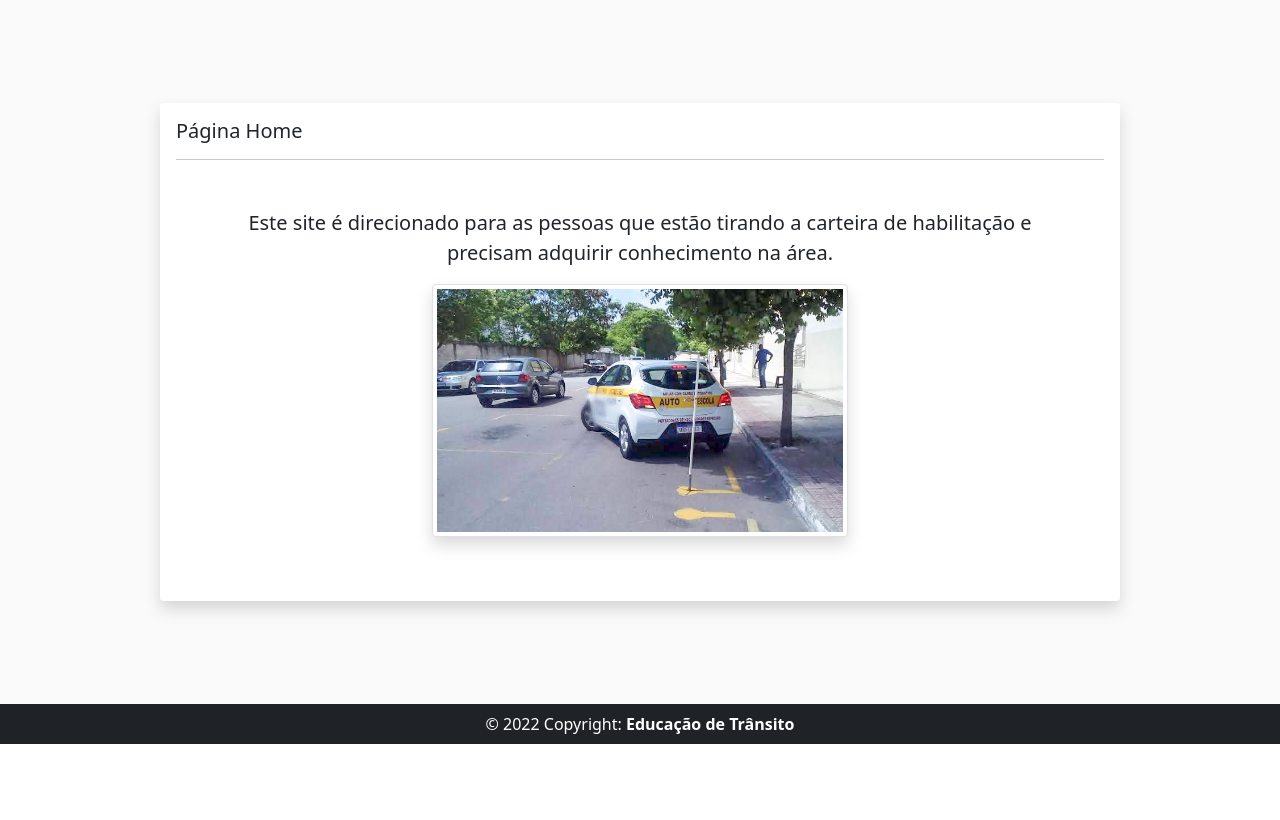
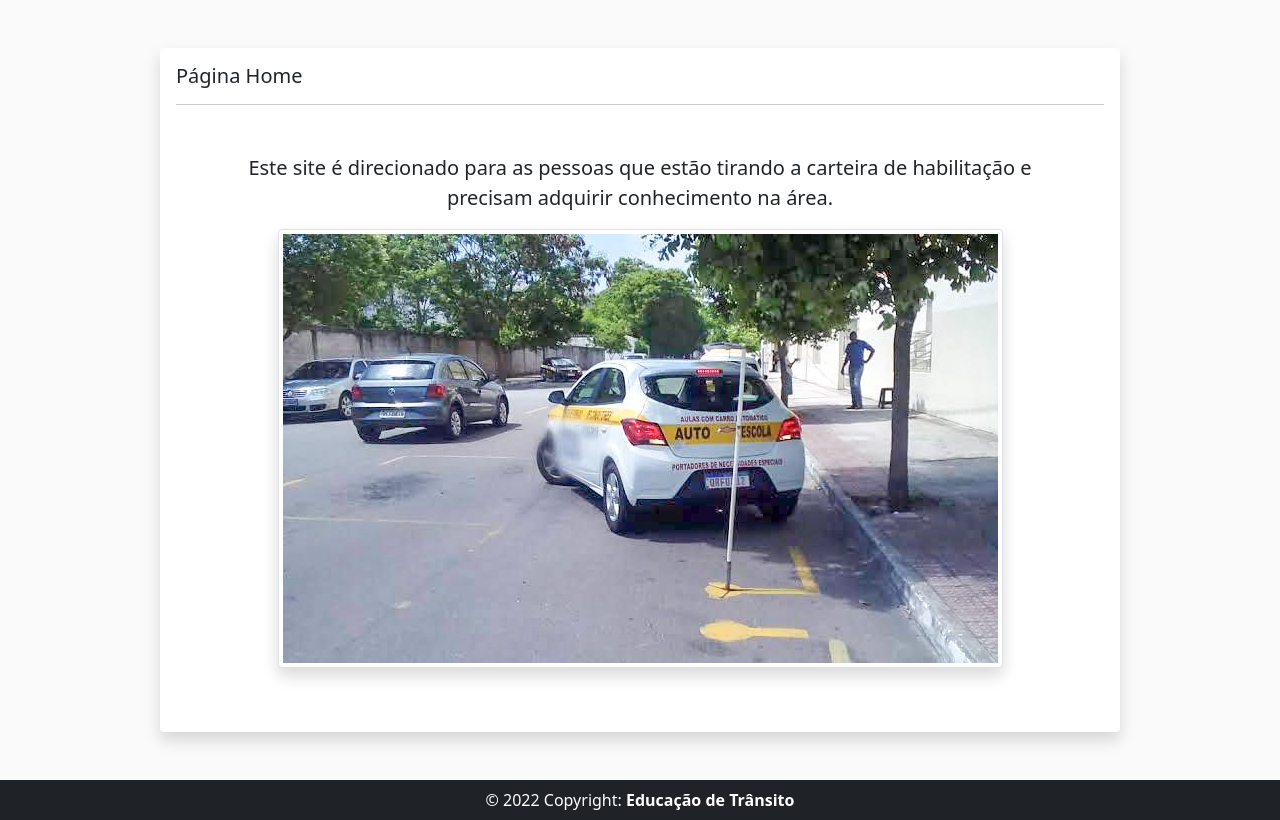
Before and after one commit to eunael/proj_sinal_transito, a Django app: page / in a window 1280 px wide. Shown: the part 56-876 px from the top of the page. Before the commit the page ends 800 px from the top, so only its background shows below. Run offline with Django 4.2, Linux system fonts and the light colour scheme.

Commit message:
Update index.html

```diff
--- a/templates/app_site/index.html
+++ b/templates/app_site/index.html
@@ -8,7 +8,7 @@
 <div class="text-center m-5">
   <p class="fs-5">Este site é direcionado para as pessoas que estão tirando a carteira de habilitação e precisam adquirir conhecimento na área.</p>
 
-  <img src="/static/image/img_home.jpeg" class="w-50 shadow rounded img-thumbnail">
+  <img src="/static/image/img_home.jpeg" class="w-auto shadow rounded img-thumbnail">
 </div>
 {% endblock content %}
 
```
